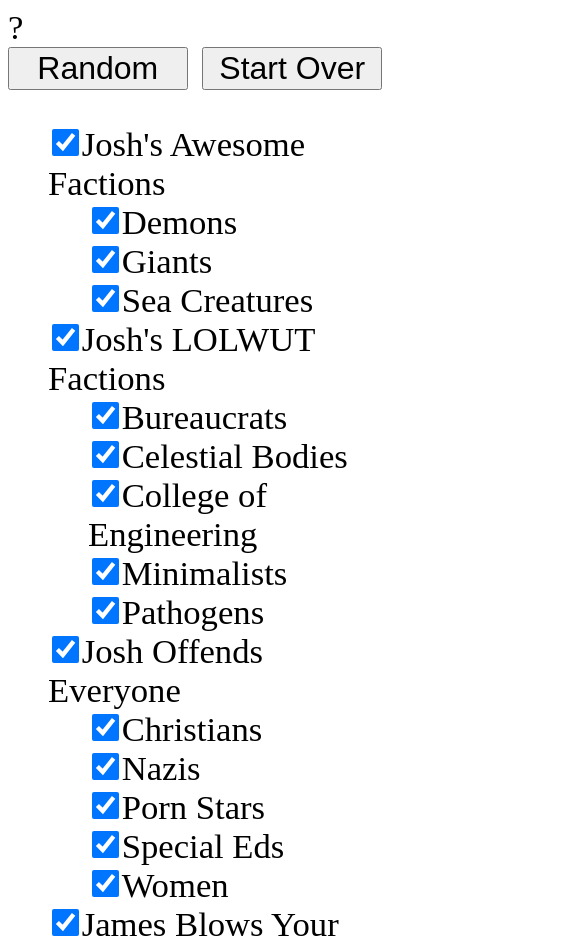
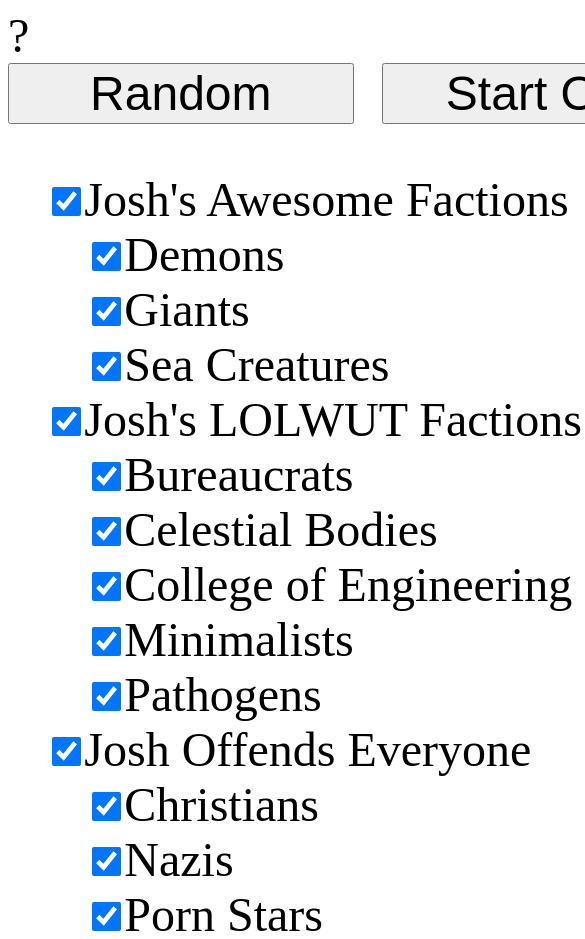
Before and after one commit to thejoshwolfe/factions, a plain HTML site: page index.html in a window 390 px wide. Shown: the top 939 px of the page, 585 px wide, since content can reach past the window. Drawn offline with Linux system fonts and the light colour scheme; no server answers.

Commit message:
tweaking for mobile

```diff
--- a/a.css
+++ b/a.css
@@ -1,18 +1,21 @@
+body {
+  width: 720px;
+}
 ul, #faction {
   max-height: 999999px;
-  font-size: 26pt;
+  font-size: 36pt;
 }
 li {
   list-style: none;
 }
 input[type="checkbox"] {
-  width: 2em;
-  height: 2em;
+  width: 2.2em;
+  height: 2.2em;
 }
 .chosen {
   background-color: #afa;
 }
 .bigButton {
   width: 48%;
-  font-size: 2em;
+  font-size: 3em;
 }
```
Also changed, not shown: a.js (+4 -4 lines), index.html (+2 -2 lines).
